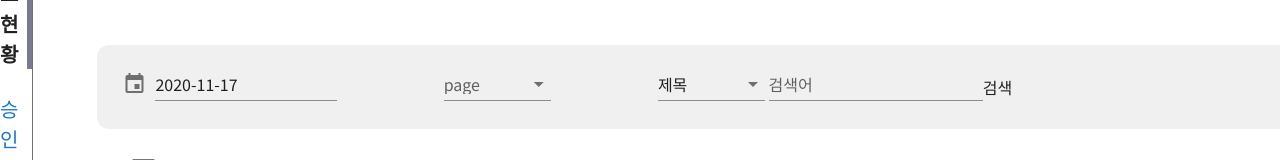
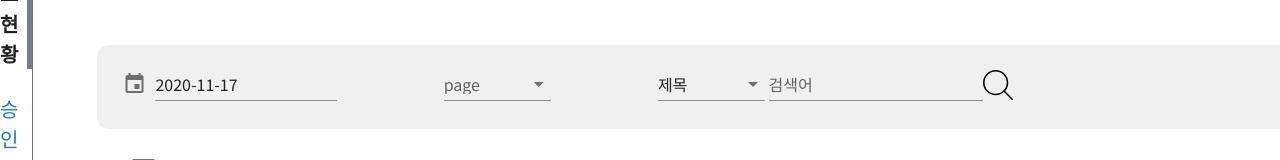
Before and after one commit to 95team/gg-pigs-web, a Nuxt app: page /adminPageStatus in a window 1280 px wide. Shown: the part 247-407 px from the top of the page. Built offline with nearby package versions, Linux system fonts and the light colour scheme; no server answers.

Commit message:
#37 add search icon

```diff
--- a/pages/adminPageApproval.vue
+++ b/pages/adminPageApproval.vue
@@ -66,8 +66,7 @@
           </v-col>
           <span>
             <button type="button">
-              <!-- <img src="../static/image/pangoLogoDay.png" alt="검색 버튼" /> -->
-              검색
+              <v-img :src="searchIcon" style="width: 30px; heigth: 30px;"></v-img>
             </button>
           </span>
         </v-row>
@@ -141,6 +140,7 @@ export default {
       ads: [],
       isCheckAll: false,
       checked: [],
+      searchIcon: require('../static/icon/search.svg'),
     };
   },
   created() {
--- a/pages/adminPageStatus.vue
+++ b/pages/adminPageStatus.vue
@@ -60,8 +60,7 @@
           </v-col>
           <span>
             <button type="button">
-              <!-- <img src="../static/image/pangoLogoDay.png" alt="검색 버튼" /> -->
-              검색
+              <v-img :src="searchIcon" style="width: 30px; heigth: 30px;"></v-img>
             </button>
           </span>
         </v-row>
@@ -121,6 +120,7 @@ export default {
       adverts: [],
       isCheckAll: false,
       checked: [],
+      searchIcon: require('../static/icon/search.svg'),
     };
   },
   created() {
@@ -128,7 +128,6 @@ export default {
     axios
       .get('http://hj2server.ddns.net:8484/api/v1/advertisements')
       .then(function(response) {
-        console.log(response.data);
         vm.adverts = response.data.data;
       })
       .catch(function(error) {
```
Also changed, not shown: static/icon/search.svg (added).
